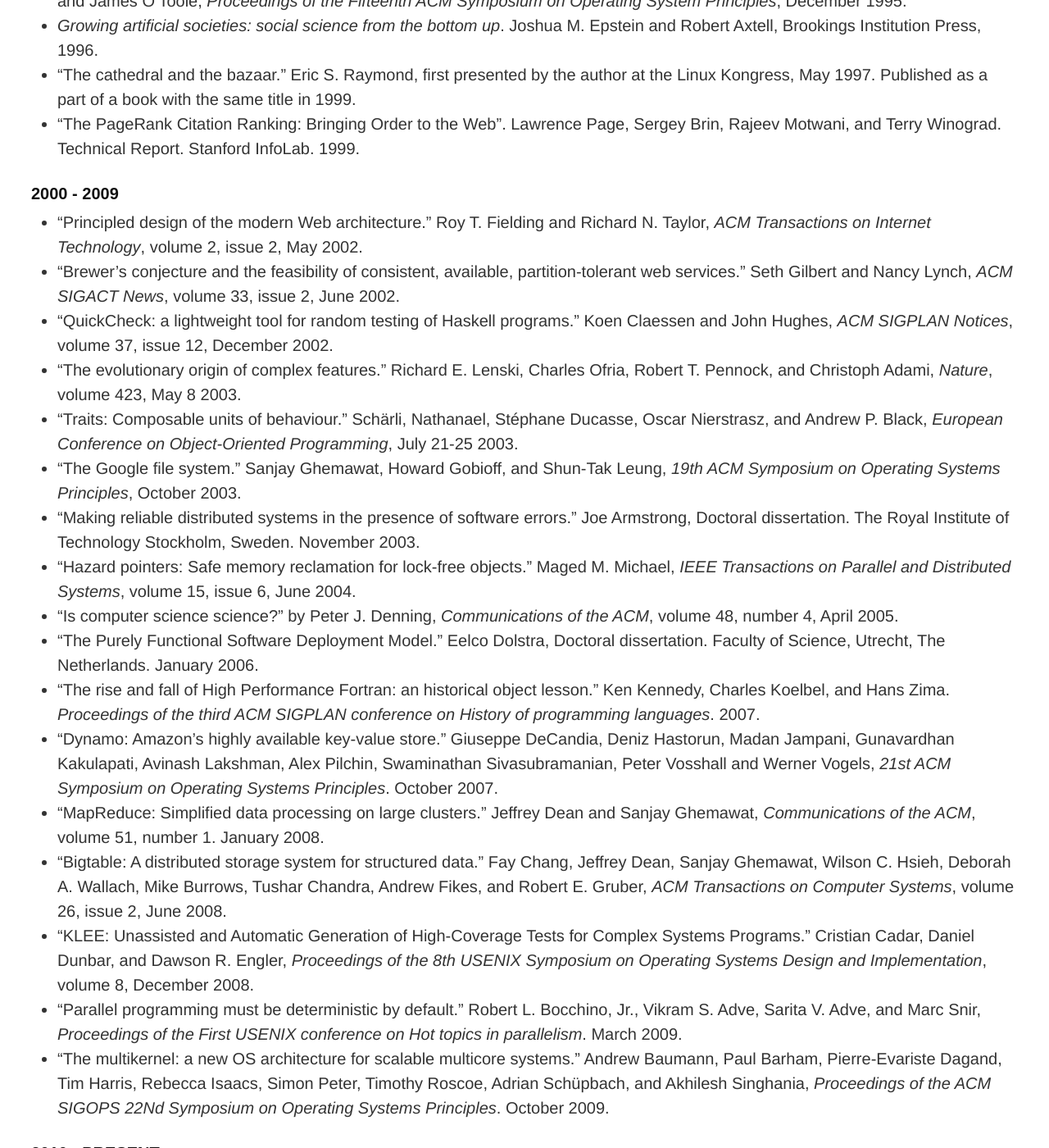
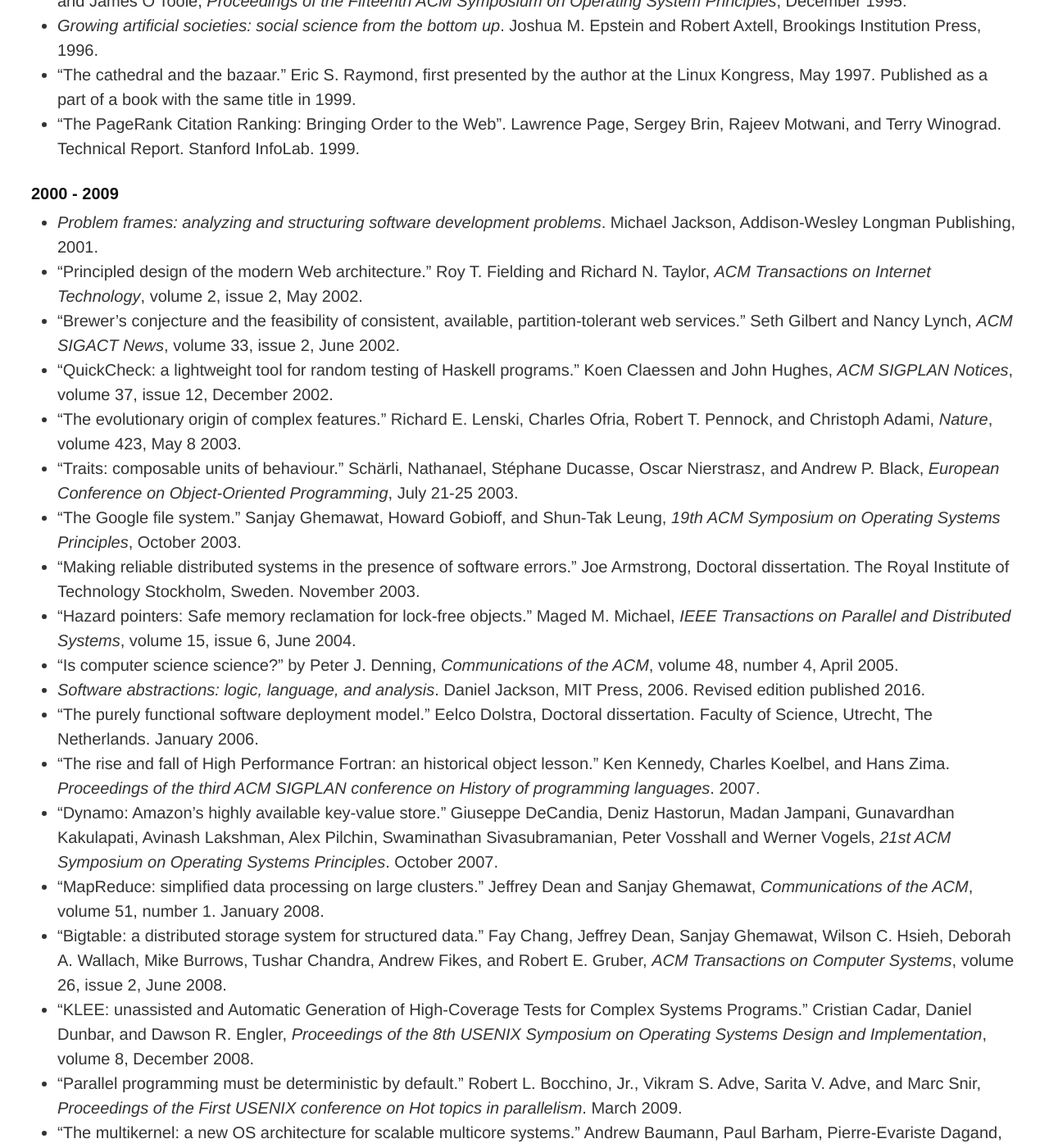
Before and after one commit to mspiegel/mspiegel.github.com, a Jekyll site: the page built from canon.md, in a window 1280 px wide and 1400 px high, scrolled down 4254 px. Shown: the whole window at 82% size. Built offline with Jekyll 4.4.1, drawn with Linux system fonts in a browser that asks for light colours.

Commit message:
canon: problem frames and software abstractions

```diff
--- a/canon.md
+++ b/canon.md
@@ -108,21 +108,23 @@ Suggestions, criticisms, or comments are always appreciated.
 
 ### 2000 - 2009
 
+* _Problem frames: analyzing and structuring software development problems_. Michael Jackson, Addison-Wesley Longman Publishing, 2001.
 * "Principled design of the modern Web architecture." Roy T. Fielding and Richard N. Taylor, _ACM Transactions on Internet Technology_, volume 2, issue 2, May 2002.
 * "Brewer's conjecture and the feasibility of consistent, available, partition-tolerant web services." Seth Gilbert and Nancy Lynch, _ACM SIGACT News_, volume 33, issue 2, June 2002.
 * "QuickCheck: a lightweight tool for random testing of Haskell programs." Koen Claessen and John Hughes, _ACM SIGPLAN Notices_, volume 37, issue 12, December 2002.
 * "The evolutionary origin of complex features." Richard E. Lenski, Charles Ofria, Robert T. Pennock, and Christoph Adami, _Nature_, volume 423, May 8 2003.
-* "Traits: Composable units of behaviour." Schärli, Nathanael, Stéphane Ducasse, Oscar Nierstrasz, and Andrew P. Black, _European Conference on Object-Oriented Programming_, July 21-25 2003.
+* "Traits: composable units of behaviour." Schärli, Nathanael, Stéphane Ducasse, Oscar Nierstrasz, and Andrew P. Black, _European Conference on Object-Oriented Programming_, July 21-25 2003.
 * "The Google file system." Sanjay Ghemawat, Howard Gobioff, and Shun-Tak Leung, _19th ACM Symposium on Operating Systems Principles_, October 2003.
 * "Making reliable distributed systems in the presence of software errors." Joe Armstrong, Doctoral dissertation. The Royal Institute of Technology Stockholm, Sweden. November 2003.
 * "Hazard pointers: Safe memory reclamation for lock-free objects." Maged M. Michael, _IEEE Transactions on Parallel and Distributed Systems_, volume 15, issue 6, June 2004.
 * "Is computer science science?" by Peter J. Denning, _Communications of the ACM_, volume 48, number 4, April 2005.
-* "The Purely Functional Software Deployment Model." Eelco Dolstra, Doctoral dissertation. Faculty of Science, Utrecht, The Netherlands. January 2006.
+* _Software abstractions: logic, language, and analysis_. Daniel Jackson, MIT Press, 2006. Revised edition published 2016.
+* "The purely functional software deployment model." Eelco Dolstra, Doctoral dissertation. Faculty of Science, Utrecht, The Netherlands. January 2006.
 * "The rise and fall of High Performance Fortran: an historical object lesson." Ken Kennedy, Charles Koelbel, and Hans Zima. _Proceedings of the third ACM SIGPLAN conference on History of programming languages_. 2007.
 * "Dynamo: Amazon’s highly available key-value store." Giuseppe DeCandia, Deniz Hastorun, Madan Jampani, Gunavardhan Kakulapati, Avinash Lakshman, Alex Pilchin, Swaminathan Sivasubramanian, Peter Vosshall and Werner Vogels, _21st ACM Symposium on Operating Systems Principles_. October 2007.
-* "MapReduce: Simplified data processing on large clusters." Jeffrey Dean and Sanjay Ghemawat, _Communications of the ACM_, volume 51, number 1. January 2008.
-* "Bigtable: A distributed storage system for structured data." Fay Chang, Jeffrey Dean, Sanjay Ghemawat, Wilson C. Hsieh, Deborah A. Wallach, Mike Burrows, Tushar Chandra, Andrew Fikes, and Robert E. Gruber, _ACM Transactions on Computer Systems_, volume 26, issue 2, June 2008.
-* "KLEE: Unassisted and Automatic Generation of High-Coverage Tests for Complex Systems Programs." Cristian Cadar, Daniel Dunbar, and Dawson R. Engler, _Proceedings of the 8th USENIX Symposium on Operating Systems Design and Implementation_, volume 8, December 2008.
+* "MapReduce: simplified data processing on large clusters." Jeffrey Dean and Sanjay Ghemawat, _Communications of the ACM_, volume 51, number 1. January 2008.
+* "Bigtable: a distributed storage system for structured data." Fay Chang, Jeffrey Dean, Sanjay Ghemawat, Wilson C. Hsieh, Deborah A. Wallach, Mike Burrows, Tushar Chandra, Andrew Fikes, and Robert E. Gruber, _ACM Transactions on Computer Systems_, volume 26, issue 2, June 2008.
+* "KLEE: unassisted and Automatic Generation of High-Coverage Tests for Complex Systems Programs." Cristian Cadar, Daniel Dunbar, and Dawson R. Engler, _Proceedings of the 8th USENIX Symposium on Operating Systems Design and Implementation_, volume 8, December 2008.
 * "Parallel programming must be deterministic by default." Robert L. Bocchino, Jr., Vikram S. Adve, Sarita V. Adve, and Marc Snir, _Proceedings of the First USENIX conference on Hot topics in parallelism_. March 2009.
 * "The multikernel: a new OS architecture for scalable multicore systems." Andrew Baumann, Paul Barham, Pierre-Evariste Dagand, Tim Harris, Rebecca Isaacs, Simon Peter, Timothy Roscoe, Adrian Schüpbach, and Akhilesh Singhania, _Proceedings of the ACM SIGOPS 22Nd Symposium on Operating Systems Principles_. October 2009.
 
```
